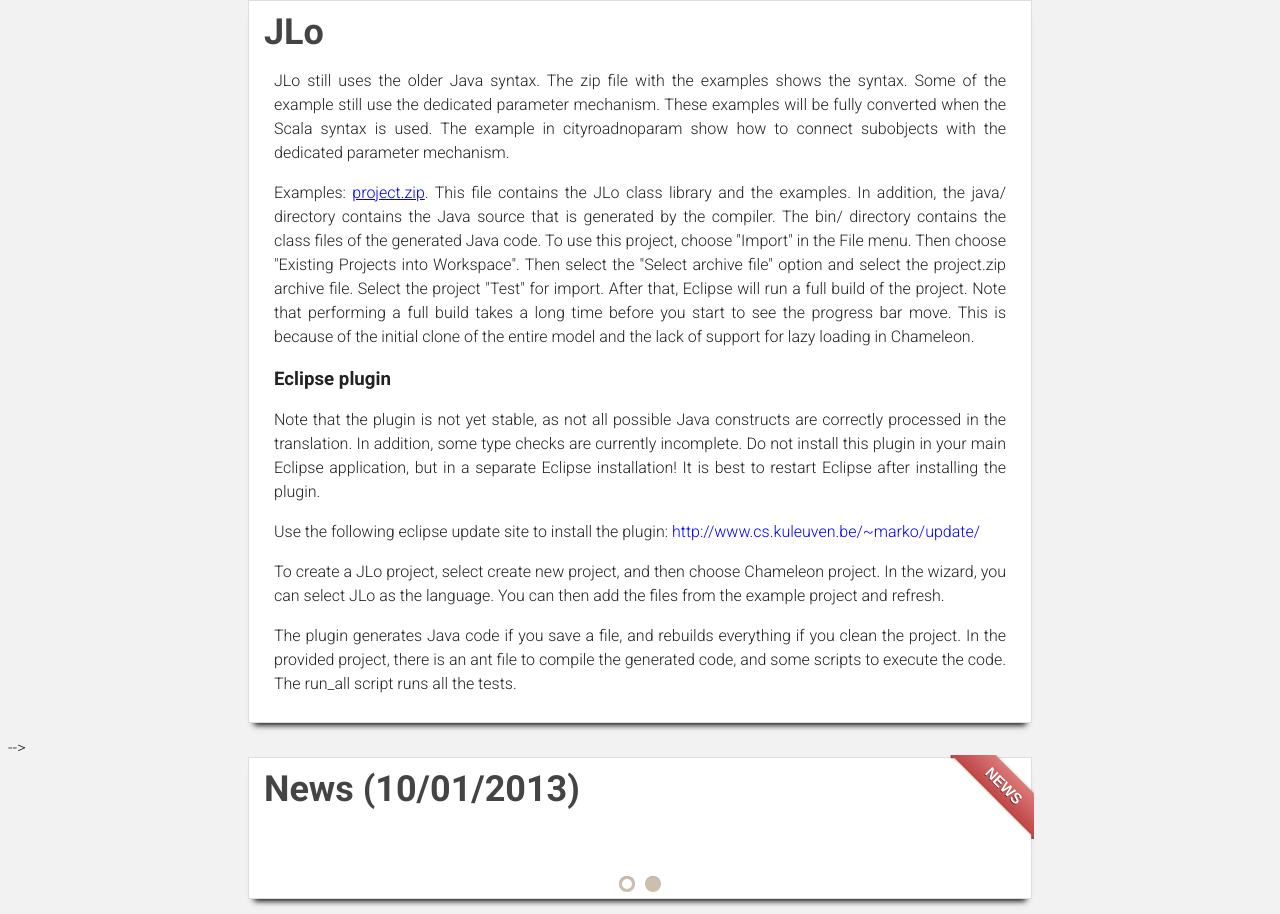
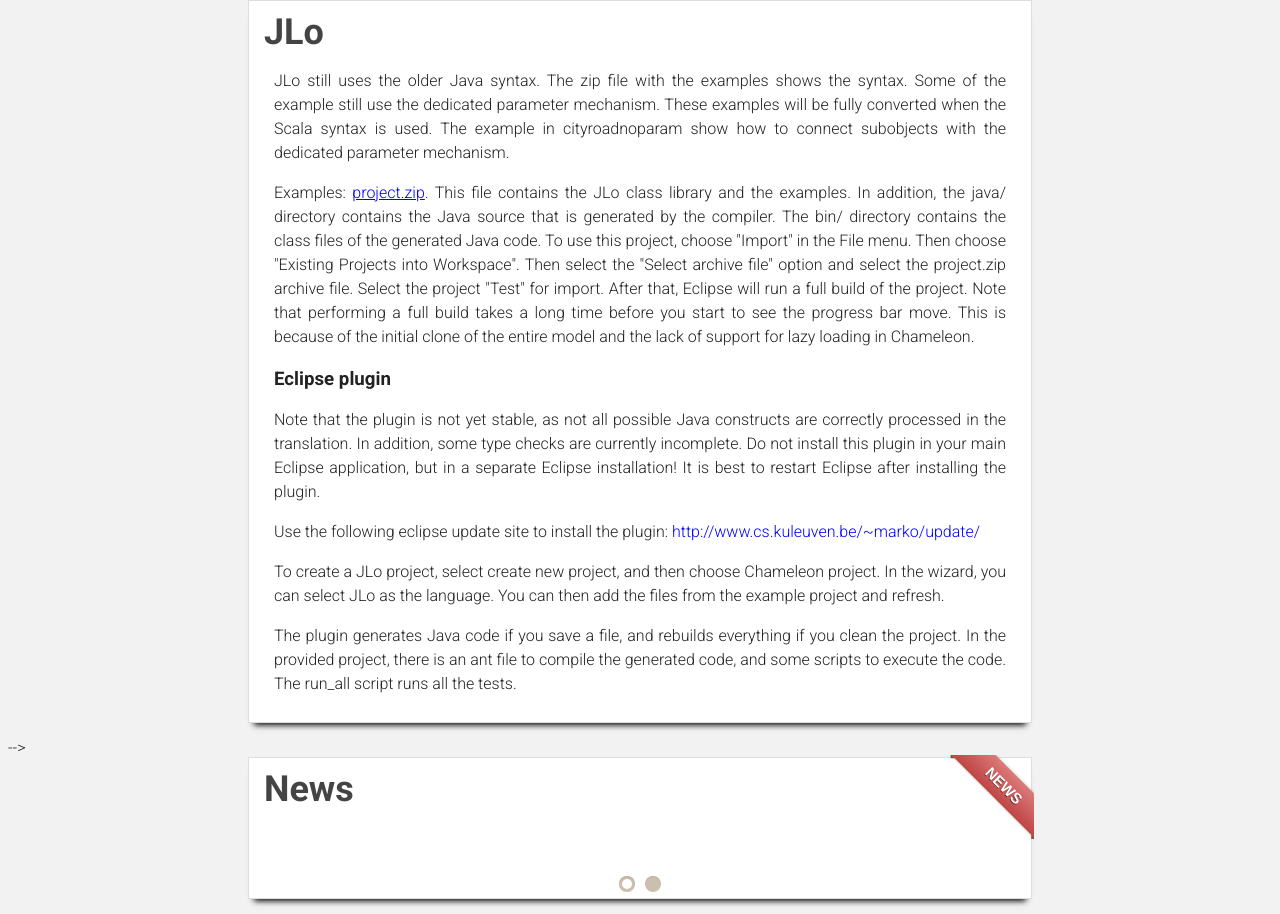
Before and after one commit to markovandooren/jlo, a plain HTML site: page index.html in a window 1280 px wide. Shown: the part 357-1271 px from the top of the page. Drawn offline with nearby package versions, Linux system fonts and the light colour scheme.

Commit message:
removed date

```diff
--- a/index.html
+++ b/index.html
@@ -81,7 +81,7 @@ href="cityroad.py">cityroad.py</A>
 
  <div class="section">
    <div class="ribbon-wrapper-green"><div class="ribbon-green">NEWS</div></div>
- <div class="header">News (10/01/2013)</div>
+ <div class="header">News</div>
   <div class="content">
 
 		<div class="container">
```
